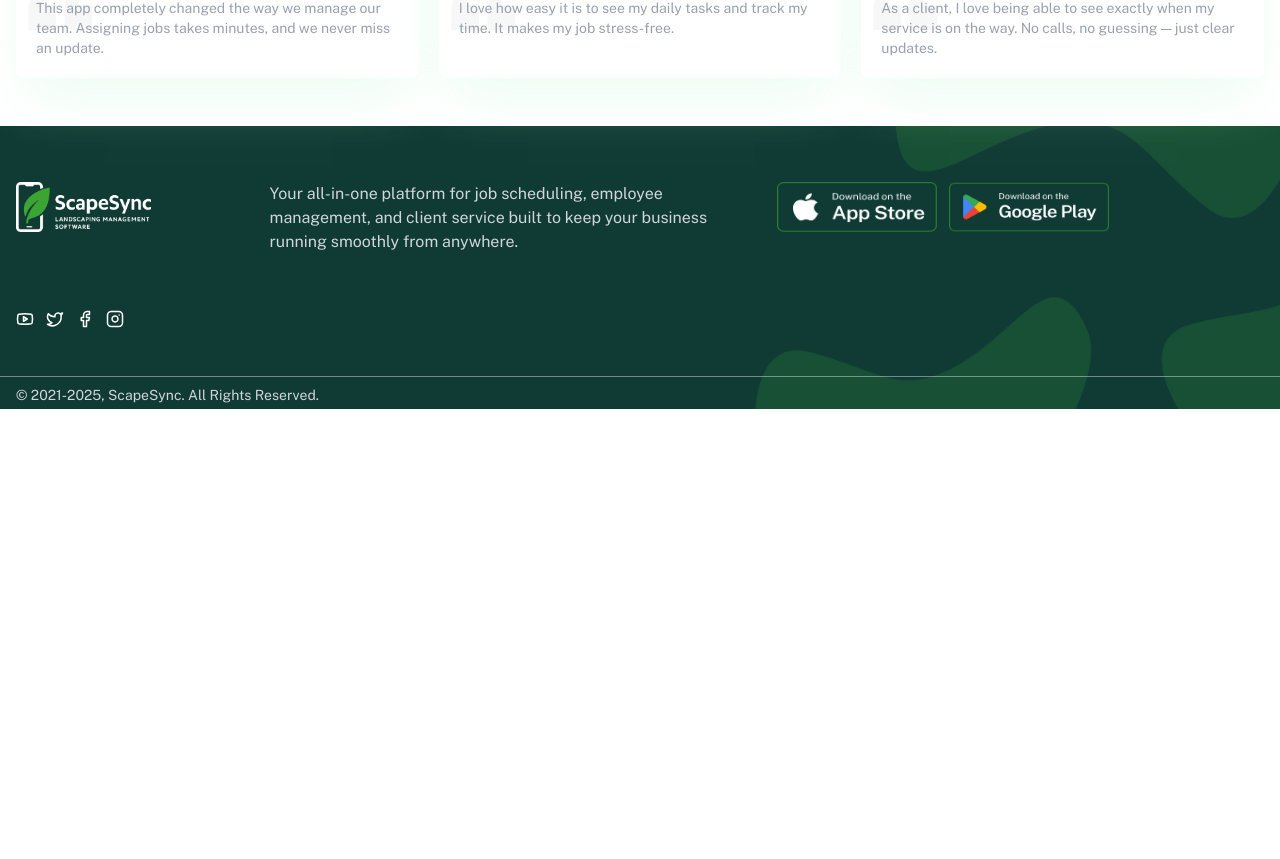
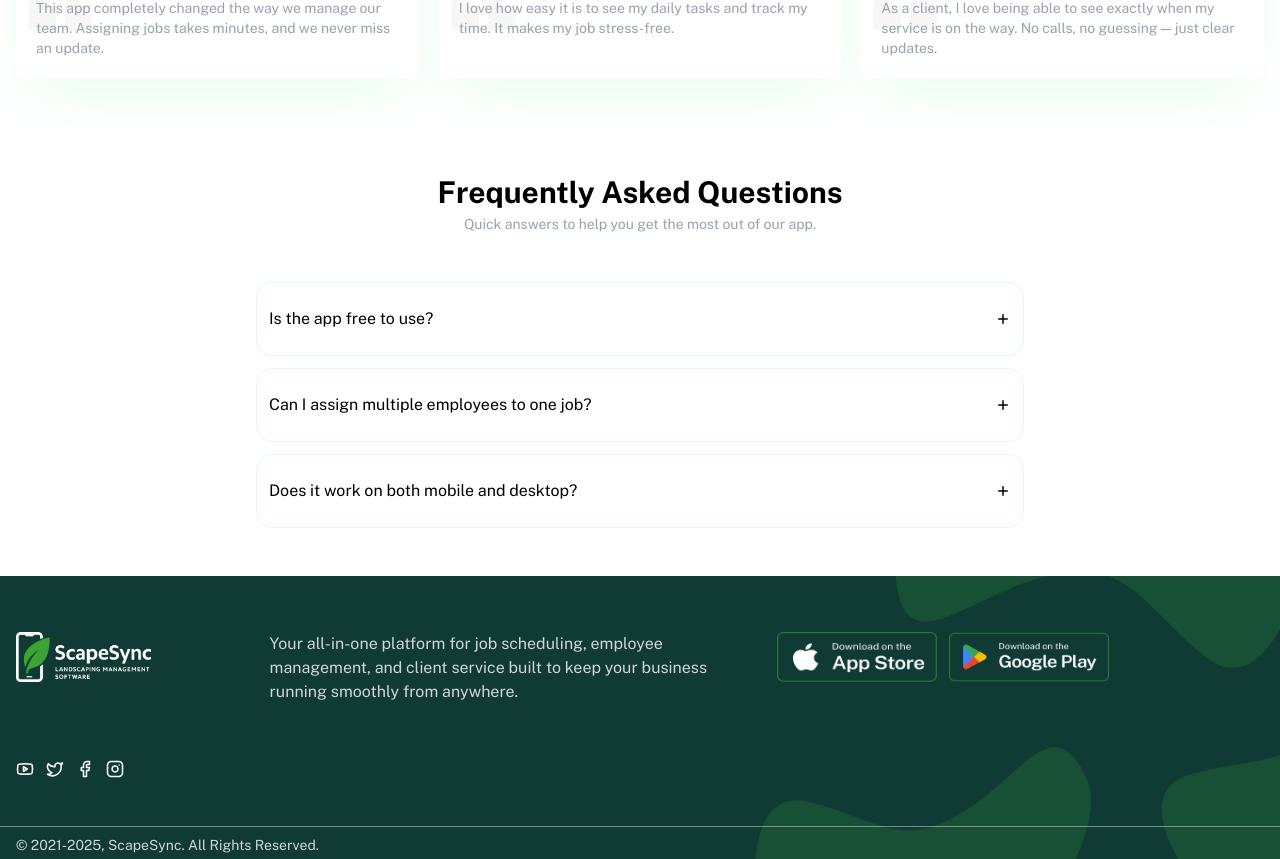
Before and after one commit to dreammehedi/ScapeSync, a React (Vite) app: page / in a window 1280 px wide. Shown: the part 1315-2174 px from the top of the page. Before the commit the page ends 1724 px from the top, so only its background shows below. Built offline with nearby package versions, Linux system fonts and the light colour scheme.

Commit message:
Faqs Section Added On Home Page

```diff
--- a/src/pages/home/Home.tsx
+++ b/src/pages/home/Home.tsx
@@ -1,6 +1,7 @@
 import { Helmet } from "@dr.pogodin/react-helmet";
 import { Footer } from "../../shared/Footer";
 import { Navbar } from "../../shared/Navbar";
+import { Faqs } from "./components/Faqs";
 import { Hero } from "./components/Hero";
 import SiteFeatures from "./components/SiteFeatures";
 import { Testimonials } from "./components/Testimonials";
@@ -22,6 +23,7 @@
       </header>
       <SiteFeatures />
       <Testimonials />
+      <Faqs />
       <Footer />
     </>
   );
--- /dev/null
+++ b/src/pages/home/components/Faqs.tsx
@@ -0,0 +1,91 @@
+import { useState } from "react";
+import { SectionHeader } from "../../../shared/SectionHeader";
+
+const faqsData = [
+  {
+    id: 1,
+    question: "Is the app free to use?",
+    answer:
+      "Yes! We offer a free plan for individuals and small teams. Paid plans unlock more features for scaling businesses.",
+  },
+  {
+    id: 2,
+    question: "Can I assign multiple employees to one job?",
+    answer:
+      "Yes! You can assign multiple employees to a single job, making it easy to collaborate and get the work done.",
+  },
+  {
+    id: 3,
+    question: "Does it work on both mobile and desktop?",
+    answer:
+      "Yes! Our app is fully responsive and works seamlessly on both mobile and desktop devices.",
+  },
+];
+
+export const Faqs = () => {
+  const [openId, setOpenId] = useState<number | null>(null);
+
+  const toggleAccordion = (id: number) => {
+    setOpenId(openId === id ? null : id);
+  };
+
+  return (
+    <section className="py-8 md:py-10 lg:py-12">
+      <SectionHeader
+        title="Frequently Asked Questions"
+        description="Quick answers to help you get the most out of our app."
+      />
+
+      <div className="mt-8 md:mt-10 lg:mt-12 container mx-auto px-4">
+        <div className="max-w-3xl mx-auto space-y-3">
+          {faqsData.map((faq) => (
+            <div
+              key={faq.id}
+              className="border border-green-100/80 p-3 rounded-2xl"
+            >
+              <button
+                onClick={() => toggleAccordion(faq.id)}
+                className="w-full flex justify-between items-center py-3 "
+              >
+                <span>{faq.question}</span>
+                <span
+                  className={`smooth-transition ${
+                    openId === faq.id ? "rotate-180" : ""
+                  }`}
+                >
+                  {openId === faq.id ? (
+                    <svg
+                      xmlns="http://www.w3.org/2000/svg"
+                      viewBox="0 0 16 16"
+                      fill="currentColor"
+                      className="w-4 h-4"
+                    >
+                      <path d="M3.75 7.25a.75.75 0 0 0 0 1.5h8.5a.75.75 0 0 0 0-1.5h-8.5Z" />
+                    </svg>
+                  ) : (
+                    <svg
+                      xmlns="http://www.w3.org/2000/svg"
+                      viewBox="0 0 16 16"
+                      fill="currentColor"
+                      className="w-4 h-4"
+                    >
+                      <path d="M8.75 3.75a.75.75 0 0 0-1.5 0v3.5h-3.5a.75.75 0 0 0 0 1.5h3.5v3.5a.75.75 0 0 0 1.5 0v-3.5h3.5a.75.75 0 0 0 0-1.5h-3.5v-3.5Z" />
+                    </svg>
+                  )}
+                </span>
+              </button>
+
+              <div
+                className={`overflow-hidden smooth-transition ${
+                  openId === faq.id ? "max-h-40" : "max-h-0"
+                }`}
+              >
+                <p className="pb-5 text-sm text-gray-400">{faq.answer}</p>
+              </div>
+            </div>
+          ))}
+        </div>
+      </div>
+    </section>
+  );
+};
```
